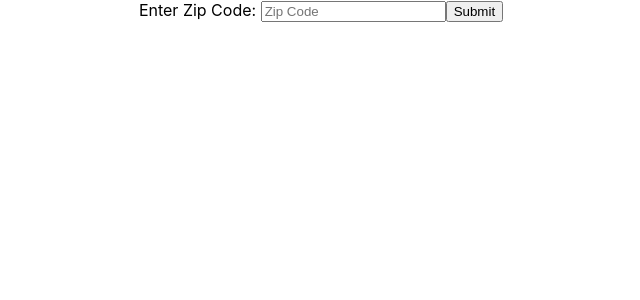
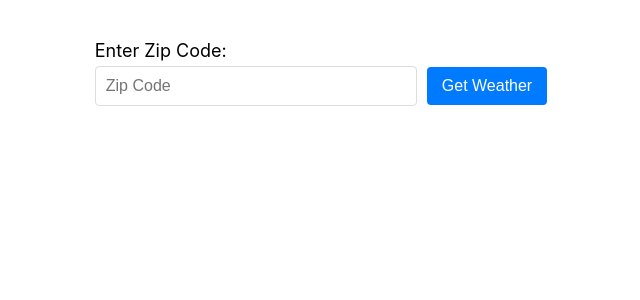
Before and after one commit to benwgrant/INADEV-React-Weather-App, a React (Create React App) app in the folder react-weather-app/: page / in a window 1280 px wide. Shown: the top 300 px of the page, without its empty margins (319-959 px from the left). Built offline with nearby package versions, Linux system fonts and the light colour scheme.

Commit message:
Fixed up the UI, made the zip code form better looking, and added padding around elements in the UI.

```diff
--- a/react-weather-app/src/App.css
+++ b/react-weather-app/src/App.css
@@ -28,6 +28,53 @@
   color: #61dafb;
 }
 
+.App {
+  text-align: center;
+  padding: 40px 20px;
+}
+
+.form-container {
+  margin-bottom: 40px;
+}
+
+.form-group {
+  margin-bottom: 20px;
+}
+
+form {
+  display: inline-block;
+  text-align: left;
+}
+
+input[type="text"] {
+  width: 300px;
+  padding: 10px;
+  margin-right: 10px;
+  border: 1px solid #ddd;
+  border-radius: 4px;
+  font-size: 16px;
+}
+
+button {
+  padding: 10px 15px;
+  background-color: #007bff;
+  color: white;
+  border: none;
+  border-radius: 4px;
+  cursor: pointer;
+  font-size: 16px;
+}
+
+button:hover {
+  background-color: #0056b3;
+}
+
+label {
+  display: block;
+  margin-bottom: 5px;
+  font-size: 18px;
+}
+
 .weather-widget {
   max-width: 800px;
   margin: 0 auto;
@@ -41,7 +88,7 @@
 
 .weather-widget h2 {
   color: #333;
-  margin-bottom: 20px;
+  margin-bottom: 40px;
 }
 
 .weather-details {
@@ -56,6 +103,7 @@
   padding: 15px;
   border-radius: 4px;
   box-shadow: 0 1px 3px rgba(0, 0, 0, 0.1);
+  font-size: 20px;
 }
 
 .weather-column h3 {
--- a/react-weather-app/src/App.js
+++ b/react-weather-app/src/App.js
@@ -58,8 +58,10 @@ function App() {
 
   return (
     <div className="App">
+      <div className="form-container">
         <form onSubmit={handleSubmit}>
-        <label htmlFor="zipCode">Enter Zip Code: </label>
+          <div className="form-group">
+            <label htmlFor="zipCode">Enter Zip Code:</label>
             <input
               type="text"
               id="zipCode"
@@ -67,11 +69,10 @@ function App() {
               onChange={handleInputChange}
               placeholder="Zip Code"
             />
-        <button type="submit">Submit</button>
+            <button type="submit">Get Weather</button>
+          </div>
         </form>
-
-      {/* Test Button */}
-      {/* <button onClick={testFetchCoordinates}>Test Fetch Coordinates</button> */}
+      </div>
 
       <WeatherData data={weatherData} />
     </div>
--- a/react-weather-app/src/WeatherData.js
+++ b/react-weather-app/src/WeatherData.js
@@ -6,6 +6,7 @@ const WeatherData = ({ data }) => {
   const temperature = data.current.temperature_2m;
   const windSpeed = data.current.wind_speed_10m;
   const humidity = data.current.relative_humidity_2m;
+  const apparent_temperature = data.current.apparent_temperature;
 
   return (
     <div className="weather-widget">
@@ -13,7 +14,9 @@ const WeatherData = ({ data }) => {
       <div className="weather-details">
         <div className="weather-column">
           <h3>Temperature</h3>
-          <p>{temperature} °F</p>
+          <p>{temperature} °F<br />
+          (Feels Like {apparent_temperature} °F)
+          </p>
           {/* Where I can add more data */}
         </div>
         <div className="weather-column">
```
Lines whose indentation alone changed are shown as unchanged.
